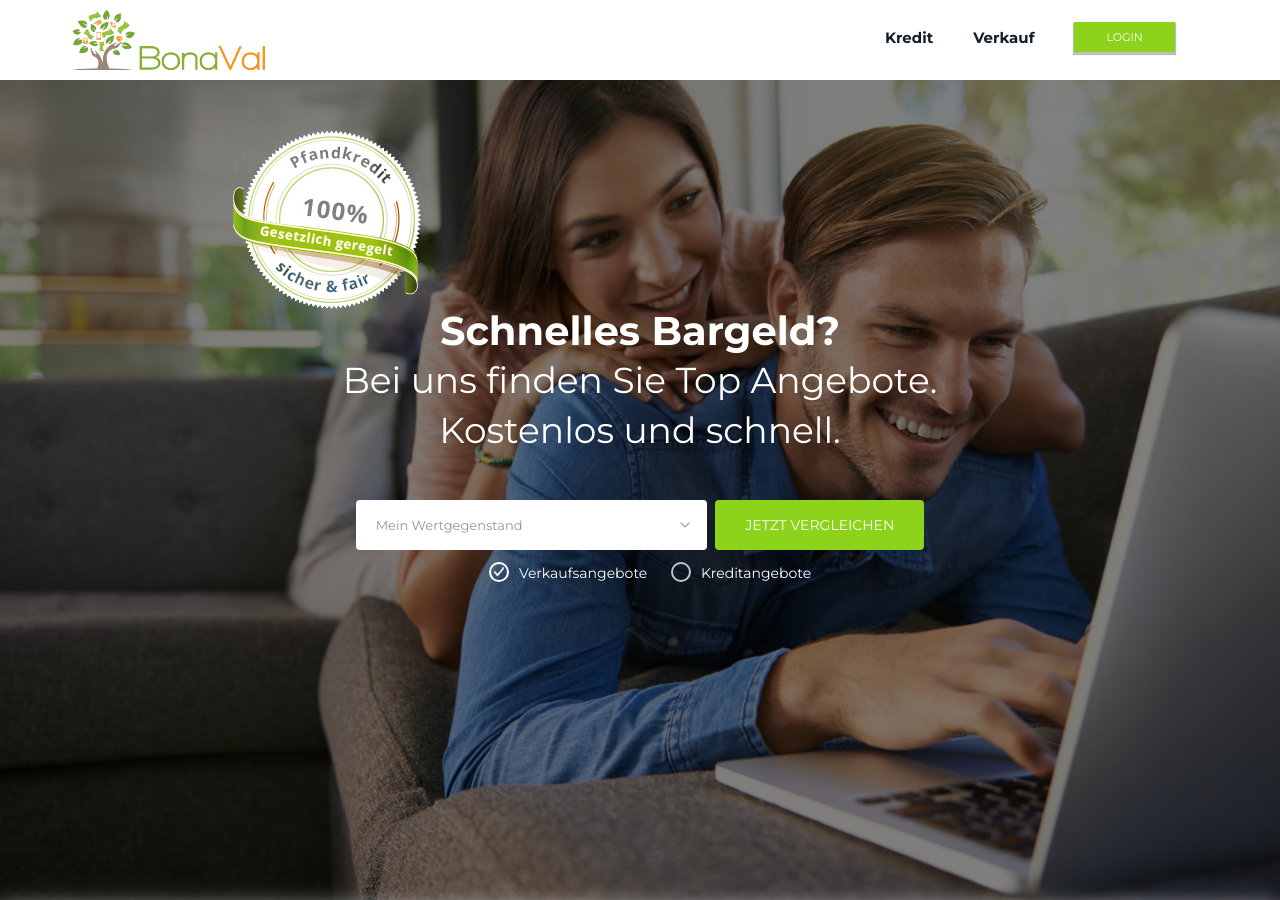
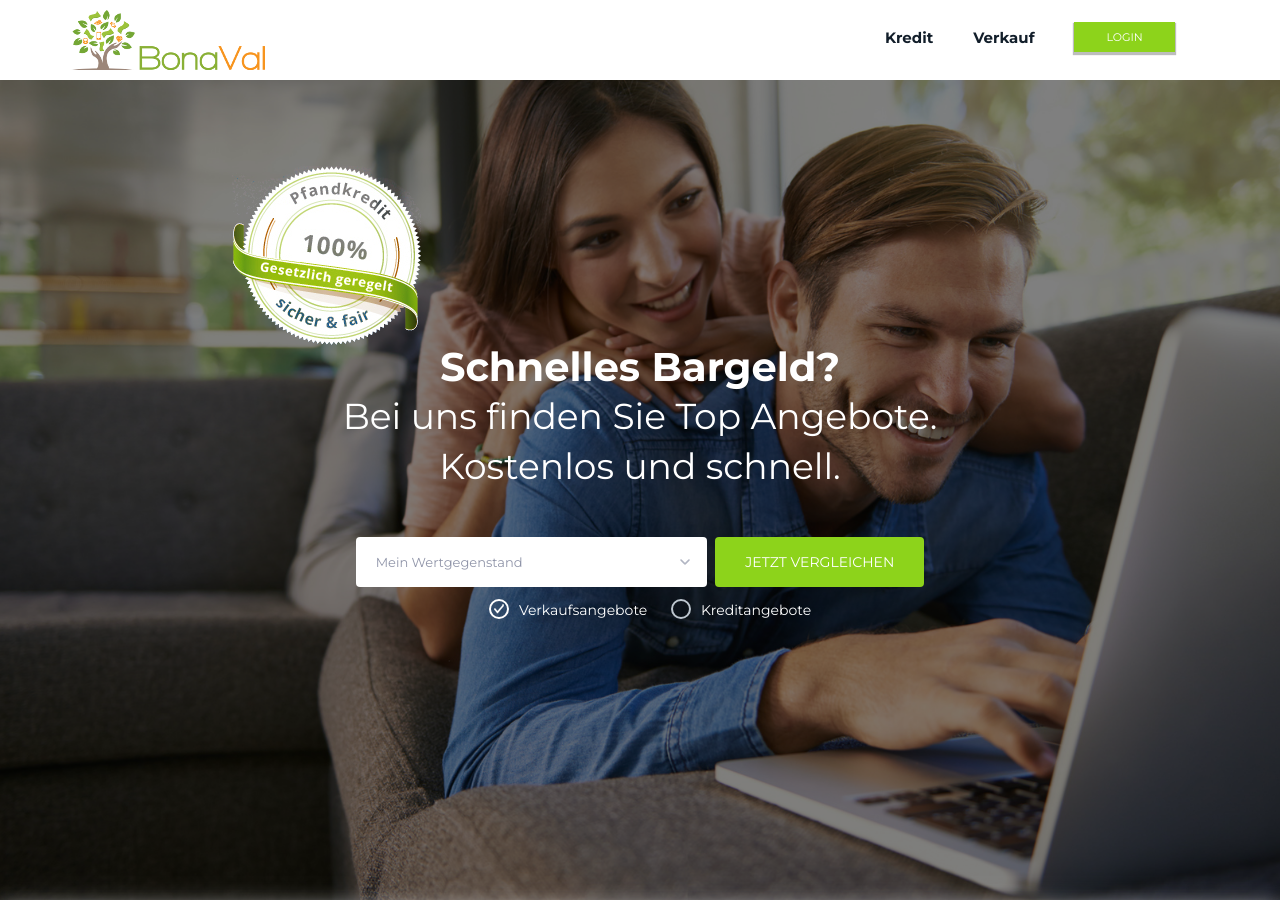
Before and after one commit to jatinderapex/Bonaval, a Jekyll site: the page built from landing-page.html, in a window 1280 px wide and 900 px high. Built offline with Jekyll 4.4.1, drawn with Linux system fonts in a browser that asks for light colours; nearby versions of some CDN libraries.

```diff
--- a/css/custom-style.css
+++ b/css/custom-style.css
@@ -101,7 +101,7 @@
     height: 100%;
 }
 .banner-wrap-iner{
-        padding: 130px 0px 0px;
+        padding: 13% 0px 0px;
 }
 #banner-wrap h2{
     margin-bottom: 10px;
```
